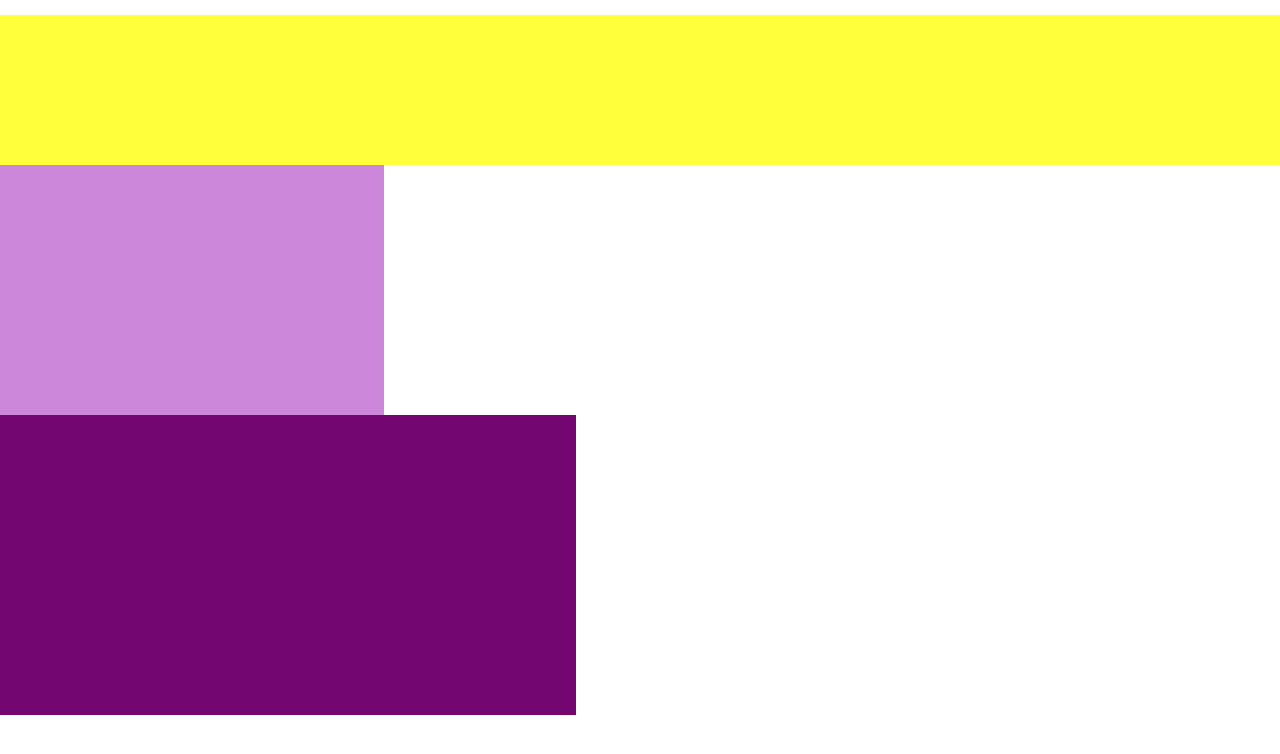
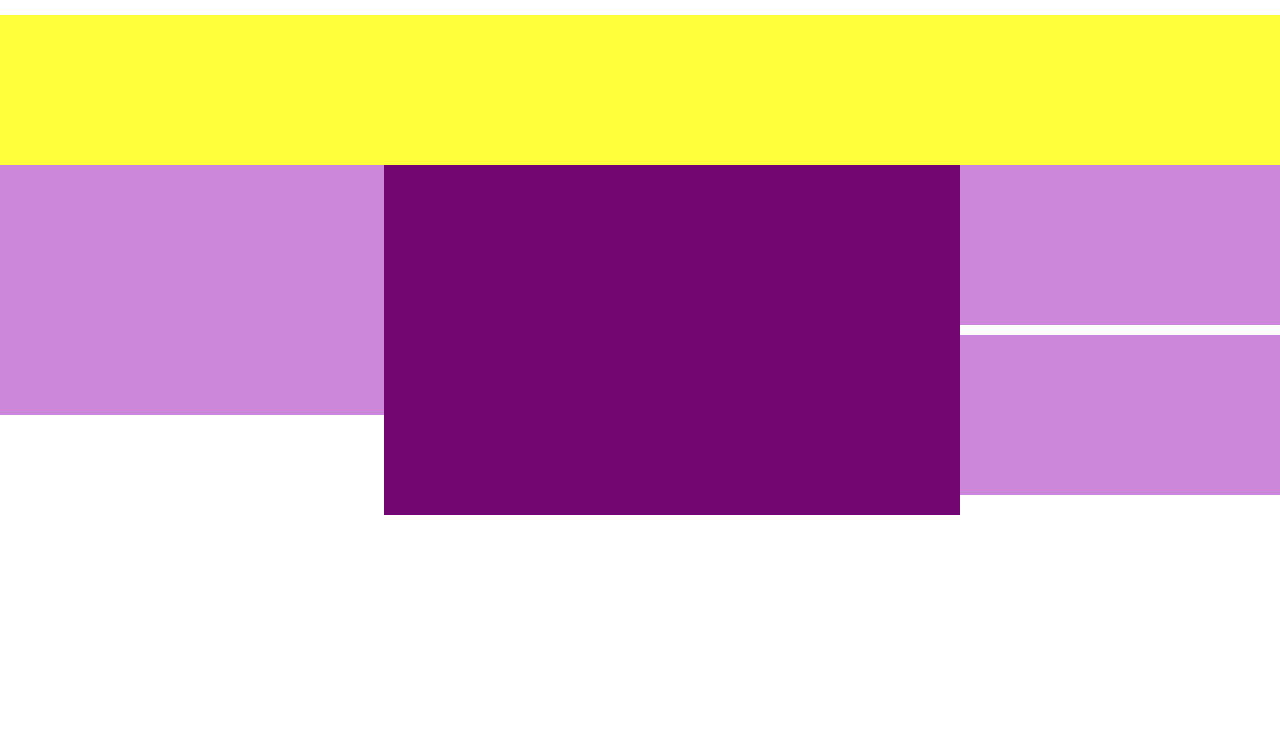
Before and after one commit to lorenzo-damico/htmlcss-struttura-wp, a plain HTML site: page index.html in a window 1280 px wide. Drawn offline with Linux system fonts and the light colour scheme.

Commit message:
Aggiunta colonna destra e allineamento con float

```diff
--- a/css/style.css
+++ b/css/style.css
@@ -14,10 +14,26 @@ header {
   background-color: #CC87DA;
   width: 30%;
   height: 250px;
+  float: left;
 }
 
 .colonna-centrale {
   background-color: #730671;
   width: 45%;
-  height: 300px;
+  height: 350px;
+  float: left;
 }
+
+.colonna-destra {
+  width: 25%;
+  float: left;
+}
+
+.colonna-destra .widget {
+  background-color: #CC87DA;
+  height: 160px;
+}
+
+.widget:nth-child(2) {
+  margin-top: 10px;
+}
--- a/index.html
+++ b/index.html
@@ -31,6 +31,18 @@
       <!-- Colonna destra -->
       <aside class="colonna-destra">
 
+        <!-- Widget 1 -->
+        <div class="widget">
+
+        </div>
+        <!-- /Widget 1 -->
+
+        <!-- Widget 2 -->
+        <div class="widget">
+
+        </div>
+        <!-- /Widget 2 -->
+
       </aside>
       <!-- /Colonna destra -->
 
```
